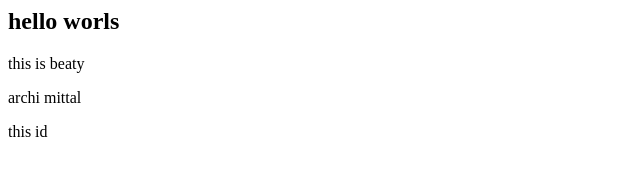
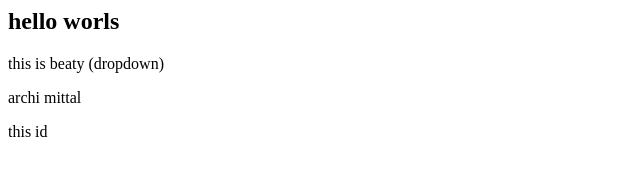
Before and after one commit to ARCHI-0511/git-example, a plain HTML site: page index.html in a window 1280 px wide. Shown: the full height of the page, 0-640 px from the left. Drawn offline with Linux system fonts and the light colour scheme.

Commit message:
add drop

```diff
--- a/index.html
+++ b/index.html
@@ -1,4 +1,4 @@
 <h2> hello worls</h2>
-<p>this is beaty</p>
+<p>this is beaty (dropdown)</p>
 <p>archi mittal</p>
 <p>this id</p>
```
